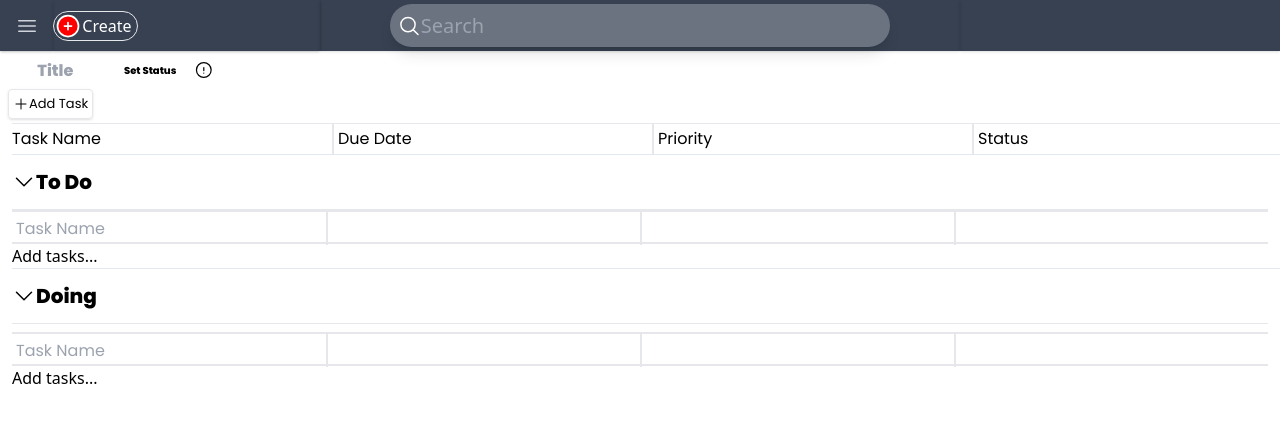
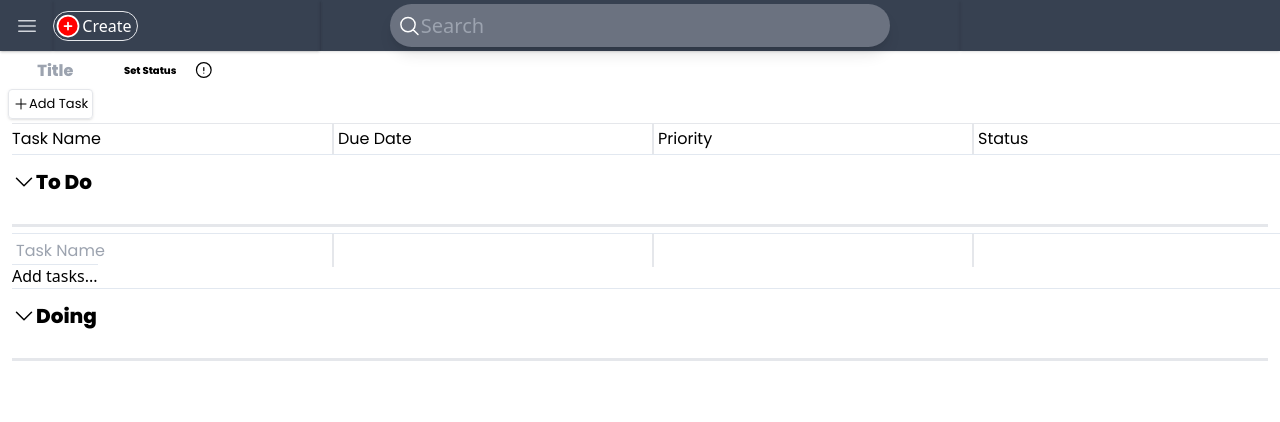
Before and after one commit to Sczeam/ToDoList, a React (Vite) app in the folder ToDoWebapp/: page / in a window 1280 px wide. Both pictures are taken after a click on the element "Add tasks...". Shown: the top 422 px of the page. Built offline with nearby package versions, Linux system fonts and the light colour scheme.

Commit message:
drag and drop tasks work. UI is broken

```diff
--- a/ToDoWebapp/package.json
+++ b/ToDoWebapp/package.json
@@ -10,6 +10,7 @@
     "preview": "vite preview"
   },
   "dependencies": {
+    "@dnd-kit/core": "^6.1.0",
     "@formkit/auto-animate": "^0.8.2",
     "react": "^18.3.1",
     "react-dom": "^18.3.1"
--- a/ToDoWebapp/src/components/ToDoList.tsx
+++ b/ToDoWebapp/src/components/ToDoList.tsx
@@ -1,5 +1,13 @@
 import { useState, useEffect, useRef } from "react";
 import autoAnimate from "@formkit/auto-animate";
+import {
+  DndContext,
+  useDraggable,
+  useDroppable,
+  DragEndEvent,
+} from "@dnd-kit/core";
+
+import { CSS } from "@dnd-kit/utilities";
 
 type Todo = {
   taskName: string;
@@ -29,21 +37,12 @@ export const ToDoList: React.FC = () => {
     </svg>
   );
 
-  const [isToDoExpand, setToDoExpand] = useState<boolean>(true);
-  const [isDoingExpand, setDoingExpand] = useState<boolean>(true);
-  const [isAddTaskTable, setIsAddTaskTable] = useState<boolean>(false);
   const [todo, setTodo] = useState<string>("");
   const [todos, setTodos] = useState<Todo[]>([]);
-  const parentRef = useRef(null);
-  useEffect(() => {
-    if (parentRef.current) {
-      autoAnimate(parentRef.current);
-    }
-  }, [parentRef]);
-
+  const [doing, setDoing] = useState<Todo[]>([]);
+  const [isAddTaskTable, setIsAddTaskTable] = useState<boolean>(false);
   const ToogleSetStatus = () => {
     setStatusClick((prev) => !prev);
-    console.log("clicked");
   };
 
   const OnTrack = () => {
@@ -88,14 +87,6 @@ export const ToDoList: React.FC = () => {
     setStatusClick(false);
   };
 
-  const ExpandToDoTable = () => {
-    setToDoExpand((prev) => !prev);
-  };
-
-  const ExpandDoingTable = () => {
-    setDoingExpand((prev) => !prev);
-  };
-
   const AddTask = () => {
     setIsAddTaskTable((prev) => !prev);
   };
@@ -111,15 +102,36 @@ export const ToDoList: React.FC = () => {
     setIsAddTaskTable(false);
   };
 
-  const finishedTask = (index: number) => {
-    const updatedTodos = todos.map((task, i) =>
-      i === index ? { ...task, isDone: !task.isDone } : task
-    );
-    setTodos(updatedTodos);
+  // const finishedTask = (index: number) => {
+  //   const updatedTodos = todos.map((task, i) =>
+  //     i === index ? { ...task, isDone: !task.isDone } : task
+  //   );
+  //   setTodos(updatedTodos);
+  // };
+  const handleDragEnd = (event: DragEndEvent) => {
+    const { active, over } = event;
+
+    if (!over) return; // Exit if no valid drop target
+
+    if (over.id === "doing" && active.data.current?.type === "todo") {
+      const task = todos.find((task) => task.taskName === active.id);
+      if (task) {
+        setTodos((prev) => prev.filter((t) => t.taskName !== task.taskName));
+        setDoing((prev) => [...prev, task]);
+      }
+    }
+
+    if (over.id === "todo" && active.data.current?.type === "doing") {
+      const task = doing.find((task) => task.taskName === active.id);
+      if (task) {
+        setDoing((prev) => prev.filter((t) => t.taskName !== task.taskName));
+        setTodos((prev) => [...prev, task]);
+      }
+    }
   };
 
   return (
-    <>
+    <DndContext onDragEnd={handleDragEnd}>
       <div className="mt-1 col-span-2 grid grid-cols-12">
         <div className="p-1 h-[30px] col-span-4 sm:col-span-1 flex justify-center items-center">
           <input
@@ -191,7 +203,67 @@ export const ToDoList: React.FC = () => {
         </div>
 
         {/* To Do start */}
-        <div className="Static col-span-12 min:h-[50px] divide-y pr-6 ">
+        <TaskColum id="todo" tasks={todos} title="To Do" />
+        {isAddTaskTable && (
+          <form onSubmit={handleSubmit}>
+            <div className=" h-[30px] w-full grid grid-cols-12 divide-x-2">
+              <div className=" flex justify-center items-center col-span-12 sm:col-span-3 p-1">
+                <input
+                  onChange={(e) => setTodo(e.target.value)}
+                  value={todo}
+                  type="text"
+                  placeholder="Task Name"
+                  className="font-poppins w-full h-full border-none"
+                />
+              </div>
+              <div className="hidden sm:flex col-span-3"></div>
+              <div className="hidden sm:flex col-span-3"></div>
+              <div className="hidden sm:flex col-span-3"></div>
+            </div>
+          </form>
+        )}
+
+        <span onClick={AddTask} className="select-none cursor-pointer">
+          Add tasks...
+        </span>
+        {/* To Do End */}
+
+        {/* Doing Start */}
+        <TaskColum id="doing" tasks={doing} title="Doing" />
+        {/* Doing End */}
+      </div>
+    </DndContext>
+  );
+};
+
+interface TaskColumnProps {
+  id: string;
+  tasks: Todo[];
+  title: string;
+}
+
+export const TaskColum: React.FC<TaskColumnProps> = ({ id, tasks, title }) => {
+  const { setNodeRef } = useDroppable({
+    id,
+  });
+
+  const [isToDoExpand, setToDoExpand] = useState<boolean>(true);
+
+  const parentRef = useRef(null);
+  useEffect(() => {
+    if (parentRef.current) {
+      autoAnimate(parentRef.current);
+    }
+  }, [parentRef]);
+
+  const ExpandToDoTable = () => {
+    setToDoExpand((prev) => !prev);
+  };
+  return (
+    <div
+      ref={setNodeRef}
+      className="Static col-span-12 min:h-[50px] divide-y pr-6 "
+    >
       <div className="flex flex-inline items-center py-3">
         <span onClick={ExpandToDoTable} className="cursor-pointer">
           {/* expand icon here */}
@@ -229,183 +301,58 @@ export const ToDoList: React.FC = () => {
         </span>
 
         <span className="font-extrabold font-poppins sm:text-[20px] select-none">
-              To Do
+          {title}
         </span>
       </div>
 
       {isToDoExpand && (
         <div className="inline-block h-full w-full ">
-              <div
-                className={`${
-                  isAddTaskTable ? "border-b-2" : ""
-                }  min:h-[50px] w-full`}
-              >
-                <ul
-                  ref={parentRef}
-                  className="divide-y border-b-2 font-poppins"
-                >
-                  {todos.map((task, index) => (
+          <div className={`  min:h-[50px] w-full`}>
+            <ul ref={parentRef} className="divide-y border-b-2 font-poppins">
+              {tasks.map((task, index) => (
+                <TaskItem key={index} task={task} type={id} />
+              ))}
+            </ul>
+          </div>
+        </div>
+      )}
+    </div>
+  );
+};
+
+interface TaskItemProps {
+  task: Todo;
+  type: string;
+}
+const TaskItem: React.FC<TaskItemProps> = ({ task, type }) => {
+  const { attributes, listeners, setNodeRef, transform, isDragging } =
+    useDraggable({
+      id: task.taskName,
+      data: {
+        type,
+      },
+    });
+
+  const style = {
+    transform: CSS.Translate.toString(transform),
+    opacity: isDragging ? 0.5 : 1,
+  };
+
+  return (
     <li
+      ref={setNodeRef}
+      style={style}
+      {...listeners}
+      {...attributes}
       className="min:h-[30px] w-full grid grid-cols-12 divide-x-2 p-1"
-                      key={index}
     >
       <span className="col-span-12 sm:col-span-3 flex items-center">
         {/* task icon */}
-                        <span onClick={() => finishedTask(index)}>
-                          {task.isDone ? (
-                            <svg
-                              xmlns="http://www.w3.org/2000/svg"
-                              viewBox="0 0 24 24"
-                              fill="currentColor"
-                              className="mr-3 size-6"
-                            >
-                              <path
-                                fill-rule="evenodd"
-                                d="M2.25 12c0-5.385 4.365-9.75 9.75-9.75s9.75 4.365 9.75 9.75-4.365 9.75-9.75 9.75S2.25 17.385 2.25 12Zm13.36-1.814a.75.75 0 1 0-1.22-.872l-3.236 4.53L9.53 12.22a.75.75 0 0 0-1.06 1.06l2.25 2.25a.75.75 0 0 0 1.14-.094l3.75-5.25Z"
-                                clip-rule="evenodd"
-                              />
-                            </svg>
-                          ) : (
-                            <svg
-                              xmlns="http://www.w3.org/2000/svg"
-                              fill="none"
-                              viewBox="0 0 24 24"
-                              stroke-width="1.5"
-                              stroke="currentColor"
-                              className="mr-3 size-6"
-                            >
-                              <path
-                                stroke-linecap="round"
-                                stroke-linejoin="round"
-                                d="M9 12.75 11.25 15 15 9.75M21 12a9 9 0 1 1-18 0 9 9 0 0 1 18 0Z"
-                              />
-                            </svg>
-                          )}
-                        </span>
-
         {task.taskName}
       </span>
       <span className="hidden sm:flex col-span-3"></span>
       <span className="hidden sm:flex col-span-3"></span>
       <span className="hidden sm:flex col-span-3"></span>
     </li>
-                  ))}
-                </ul>
-                {isAddTaskTable && (
-                  <form onSubmit={handleSubmit}>
-                    <div className=" h-[30px] w-full grid grid-cols-12 divide-x-2">
-                      <div className=" flex justify-center items-center col-span-12 sm:col-span-3 p-1">
-                        <input
-                          onChange={(e) => setTodo(e.target.value)}
-                          value={todo}
-                          type="text"
-                          placeholder="Task Name"
-                          className="font-poppins w-full h-full border-none"
-                        />
-                      </div>
-                      <div className="hidden sm:flex col-span-3"></div>
-                      <div className="hidden sm:flex col-span-3"></div>
-                      <div className="hidden sm:flex col-span-3"></div>
-                    </div>
-                  </form>
-                )}
-              </div>
-
-              <span onClick={AddTask} className="select-none cursor-pointer">
-                Add tasks...
-              </span>
-            </div>
-          )}
-        </div>
-        {/* To Do End */}
-
-        {/* Doing start */}
-        <div className="Static col-span-12 min:h-[50px] divide-y pr-6 ">
-          <div className="flex flex-inline items-center py-3">
-            <span
-              onClick={ExpandDoingTable}
-              className="select-none cursor-pointer"
-            >
-              {/* expand icon here */}
-              {isDoingExpand ? (
-                <svg
-                  xmlns="http://www.w3.org/2000/svg"
-                  fill="none"
-                  viewBox="0 0 24 24"
-                  stroke-width="1.5"
-                  stroke="currentColor"
-                  class="size-6"
-                >
-                  <path
-                    stroke-linecap="round"
-                    stroke-linejoin="round"
-                    d="m19.5 8.25-7.5 7.5-7.5-7.5"
-                  />
-                </svg>
-              ) : (
-                <svg
-                  xmlns="http://www.w3.org/2000/svg"
-                  fill="none"
-                  viewBox="0 0 24 24"
-                  stroke-width="1.5"
-                  stroke="currentColor"
-                  class="size-6"
-                >
-                  <path
-                    stroke-linecap="round"
-                    stroke-linejoin="round"
-                    d="m8.25 4.5 7.5 7.5-7.5 7.5"
-                  />
-                </svg>
-              )}
-            </span>
-
-            <span className="font-extrabold font-poppins sm:text-[20px] select-none">
-              Doing
-            </span>
-          </div>
-
-          {isDoingExpand && (
-            <div className="inline-block h-full w-full ">
-              <div
-                className={`${
-                  isAddTaskTable ? "border-b-2" : ""
-                }  min:h-[50px] w-full`}
-              >
-                <ul className="divide-y border-b-2 font-poppins">
-                  <li className="min:h-[30px] w-full grid grid-cols-12 divide-x-2 p-1">
-                    <span className="col-span-12 sm:col-span-3 flex items-center"></span>
-                    <span className="hidden sm:flex col-span-3"></span>
-                    <span className="hidden sm:flex col-span-3"></span>
-                    <span className="hidden sm:flex col-span-3"></span>
-                  </li>
-                </ul>
-                {isAddTaskTable && (
-                  <form>
-                    <div className=" h-[30px] w-full grid grid-cols-12 divide-x-2">
-                      <div className=" flex justify-center items-center col-span-12 sm:col-span-3 p-1">
-                        <input
-                          type="text"
-                          placeholder="Task Name"
-                          className="font-poppins w-full h-full border-none"
-                        />
-                      </div>
-                      <div className="hidden sm:flex col-span-3"></div>
-                      <div className="hidden sm:flex col-span-3"></div>
-                      <div className="hidden sm:flex col-span-3"></div>
-                    </div>
-                  </form>
-                )}
-              </div>
-
-              <span className="select-none cursor-pointer">Add tasks...</span>
-            </div>
-          )}
-        </div>
-        {/* Doing end */}
-      </div>
-
-      <div className="h-[100px] w-full"></div>
-    </>
   );
 };
```
Also changed, not shown: 1 other file (tests, documents, lock files or other folders). Lines whose indentation alone changed are shown as unchanged.
